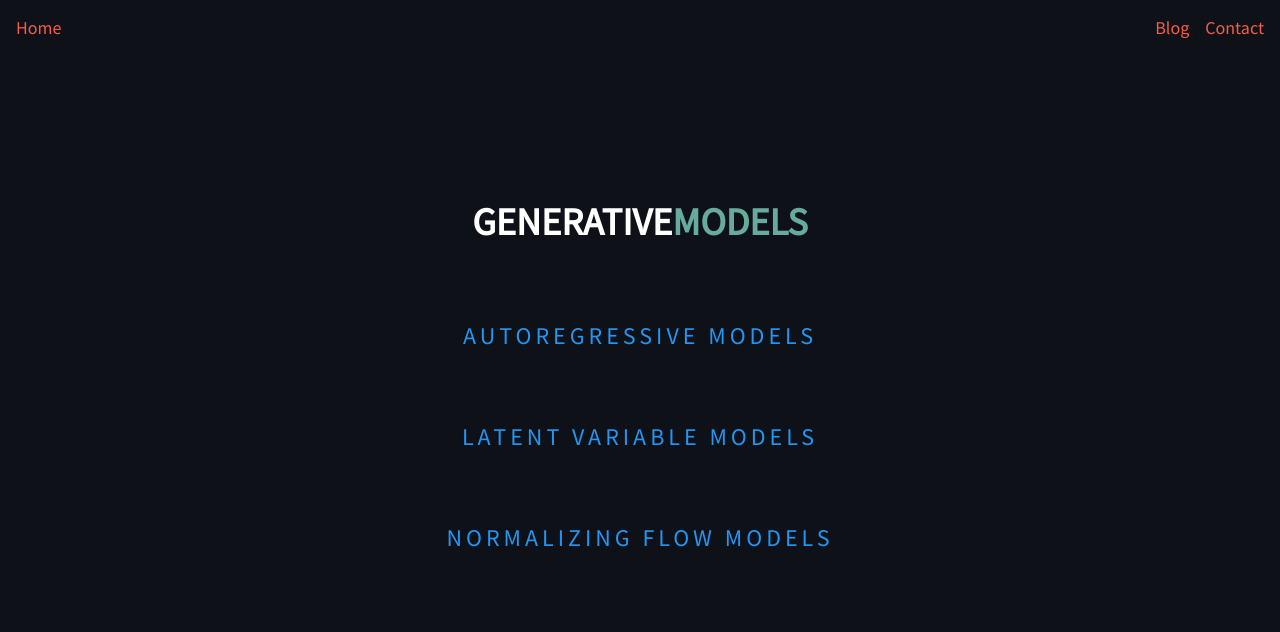
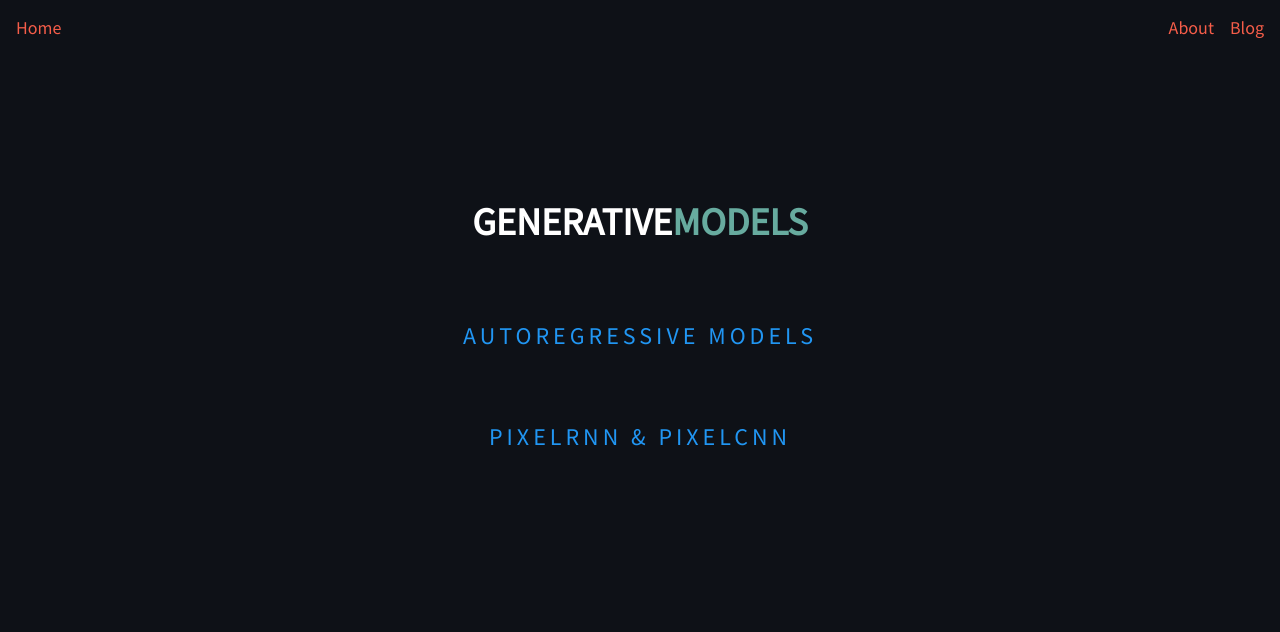
Before and after one commit to neuralexhaustion/neuralexhaustion.github.io, a plain HTML site: page generative-models/home.html in a window 1280 px wide. Drawn offline with Linux system fonts and the light colour scheme.

Commit message:
Add files via upload

```diff
--- a/generative-models/home.html
+++ b/generative-models/home.html
@@ -14,8 +14,8 @@
     <div>
         <div class="navbar">
           <ul>
-          <li class='navr'><a class='nava' href="#">Contact</a></li>
           <li class='navr'><a class='nava' href="#">Blog</a></li>
+          <li class='navr'><a class='nava' href="../about/index.html">About</a></li>
           <li class='navl'><a class='nava' href="../index.html">Home</a></li>
       </ul>
         </div>
@@ -37,27 +37,19 @@
     </div>
 
     <div class="container">
-        <a class='fancybutton' style="top: 250px" href="#">
+        <a class='fancybutton' style="top: 250px" href="pixelrnn.html">
             <span></span>
             <span></span>
             <span></span>
             <span></span>
-            Latent Variable Models
-        </a>
-    </div>
-
-    <div class="container">
-        <a class='fancybutton' style="top: 290px" href="#">
-            <span></span>
-            <span></span>
-            <span></span>
-            <span></span>
-            Normalizing Flow Models
+            PixelRNN & PixelCNN
         </a>
     </div>
 
 
 
 
+
+
 </body>
 </html>
```
